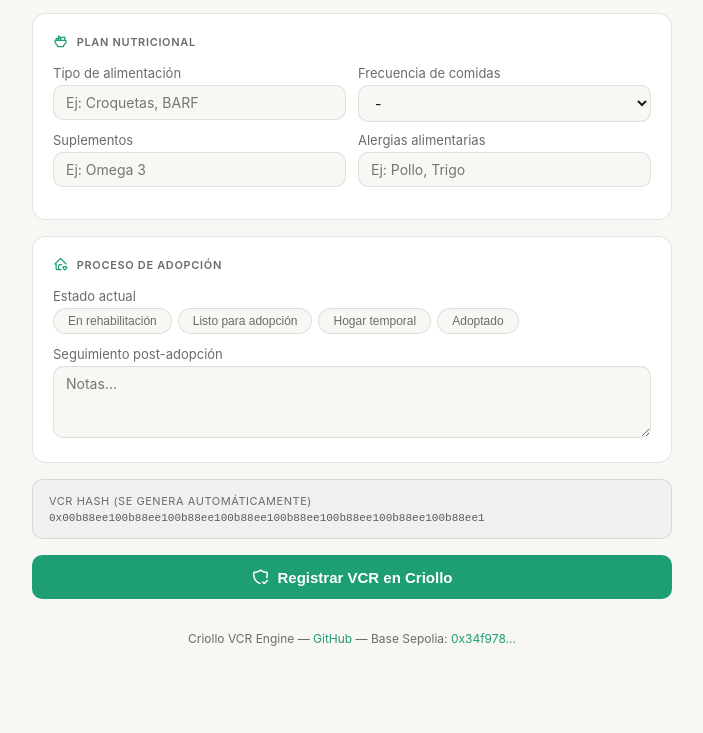
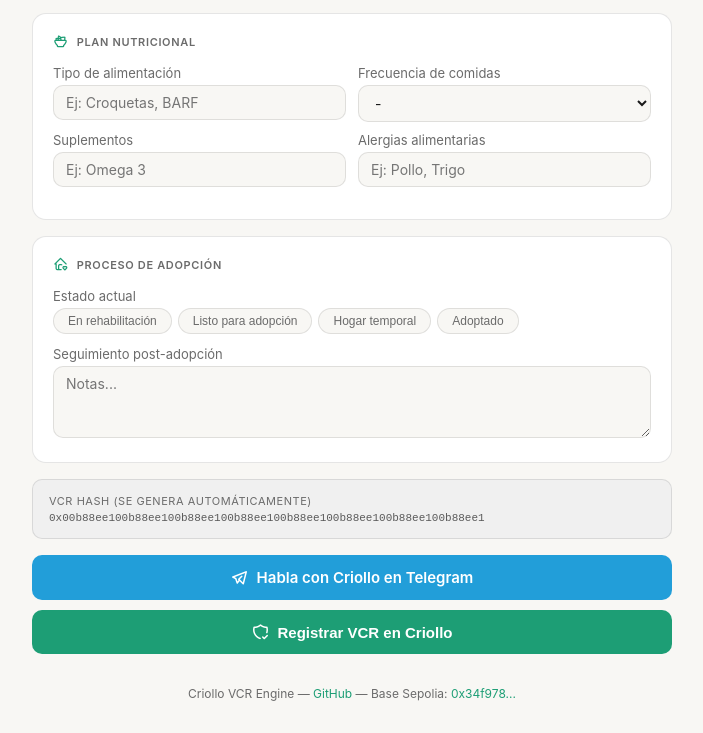
Before and after one commit to todoencadena/Criollo-vcr-engine, a website: page web/index.html in a window 1280 px wide. Shown: the part 768-1501 px from the top of the page, without its empty margins (288-991 px from the left). Before the commit the page ends 1446 px from the top, so only its background shows below. Drawn offline with Linux system fonts and the light colour scheme.

Commit message:
Add Criollo Telegram chat button

```diff
--- a/web/index.html
+++ b/web/index.html
@@ -324,6 +324,10 @@
     <div class="hash-value" id="hash-display">Completa el formulario para generar el hash...</div>
   </div>
 
+<a href="https://t.me/7559085543" target="_blank" style="display:flex;align-items:center;justify-content:center;gap:8px;width:100%;background:#229ED9;color:white;font-size:15px;font-weight:600;padding:13px;border-radius:10px;text-decoration:none;margin-bottom:10px;">
+  <i class="ti ti-brand-telegram" style="font-size:18px"></i>
+  <span id="btn-telegram">Habla con Criollo en Telegram</span>
+</a>
   <button class="submit-btn" onclick="submitForm()">
     <i class="ti ti-shield-check"></i>
     <span id="btn-submit">Registrar VCR en Criollo</span>
```
